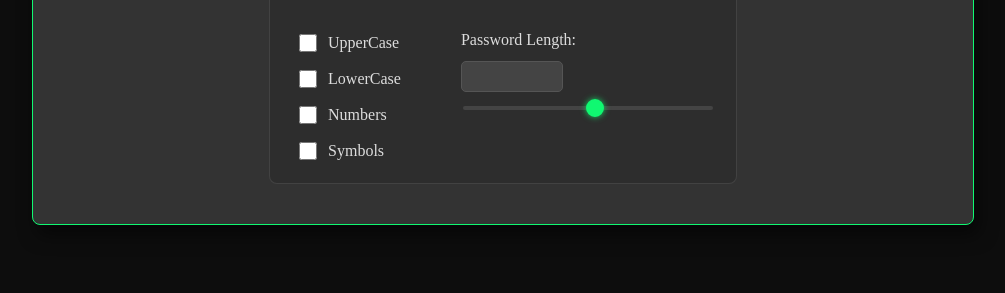
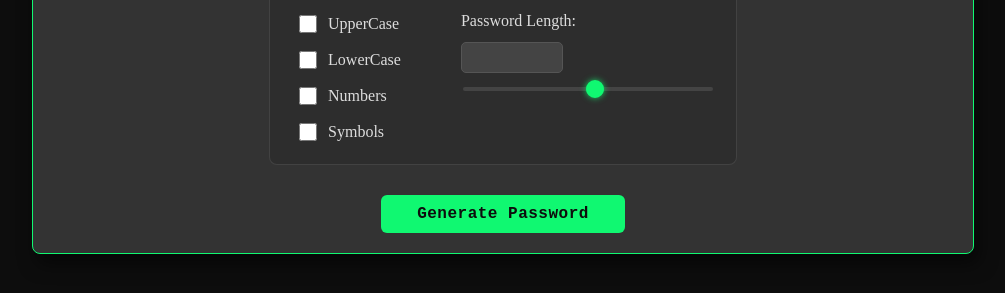
Before and after one commit to Mohamed-ait-alla/js-password-generator, a plain HTML site: page index.html in a window 1280 px wide. Shown: the part 417-710 px from the top of the page, without its empty margins (137-1142 px from the left). Drawn offline with Linux system fonts and the light colour scheme.

Commit message:
feat: add and style a generate button

```diff
--- a/index.html
+++ b/index.html
@@ -60,6 +60,11 @@
 					<input type="range" min="8" max="25">
 				</div>
 			</div>
+      </div>
+	  <!-- main container footer -->
+	  <div class="container-footer">
+		<button>Generate Password</button>
+	  </div>
     </div>
   </body>
 </html>
--- a/style.css
+++ b/style.css
@@ -222,3 +222,45 @@ body {
 .container-body-content-passlen input[type="range"]:active::-webkit-slider-thumb {
 	transform: scale(0.95);
 }
+
+/* main container footer */
+.container-footer {
+	display: flex;
+	justify-content: center;
+	margin-top: 30px;
+}
+
+.container-footer button {
+	font-family: "Inconsolata", monospace;
+	font-weight: 700;
+	font-size: 16px;
+	letter-spacing: 0.5px;
+	background: #10f871;
+	color: #0d0d0d;
+	padding: 10px 36px;
+	border: none;
+	border-radius: 6px;
+	cursor: pointer;
+	transition:
+		transform 0.15s ease,
+		box-shadow 0.15s ease,
+		background 0.2s ease;
+}
+
+.container-footer button:hover {
+	background: #3bffa1;
+	box-shadow:
+		0 0 6px rgba(16, 248, 113, 0.35),
+		0 0 12px rgba(16, 248, 113, 0.15);
+	transform: translateY(-1px);
+}
+
+.container-footer button:active {
+	transform: translateY(1px) scale(0.97);
+	box-shadow: 0 0 6px rgba(16, 248, 113, 0.6);
+}
+
+.container-footer button:focus-visible {
+	outline: 2px solid #10f871;
+	outline-offset: 3px;
+}
```
Lines whose indentation alone changed are shown as unchanged.
